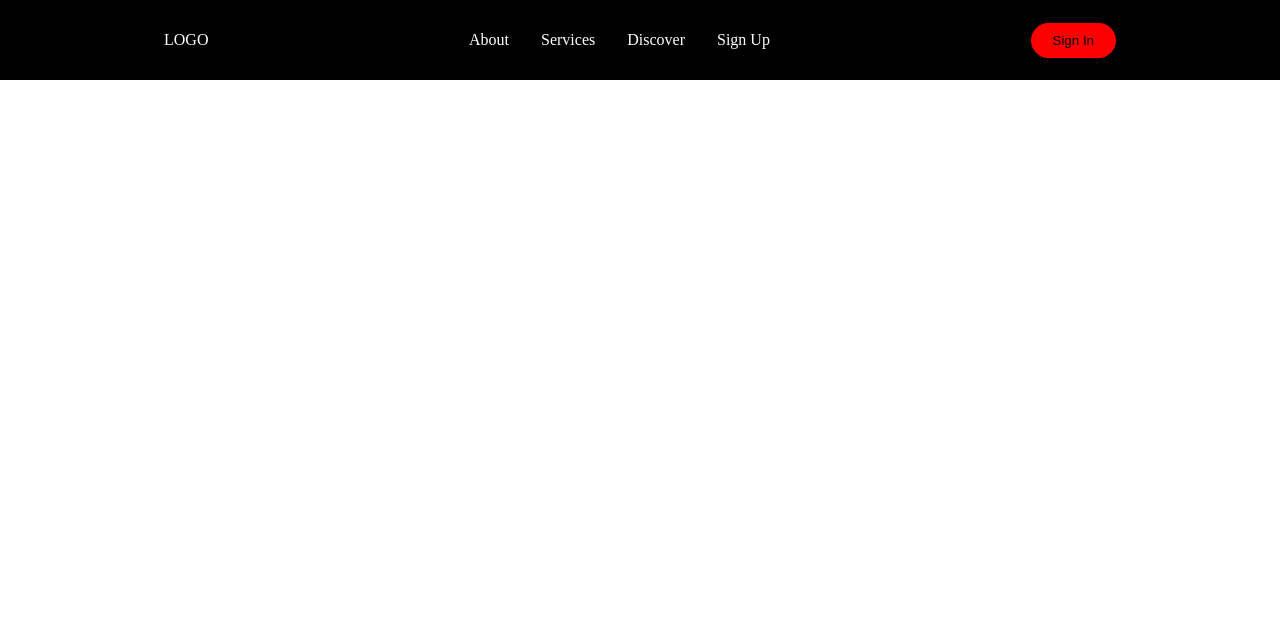
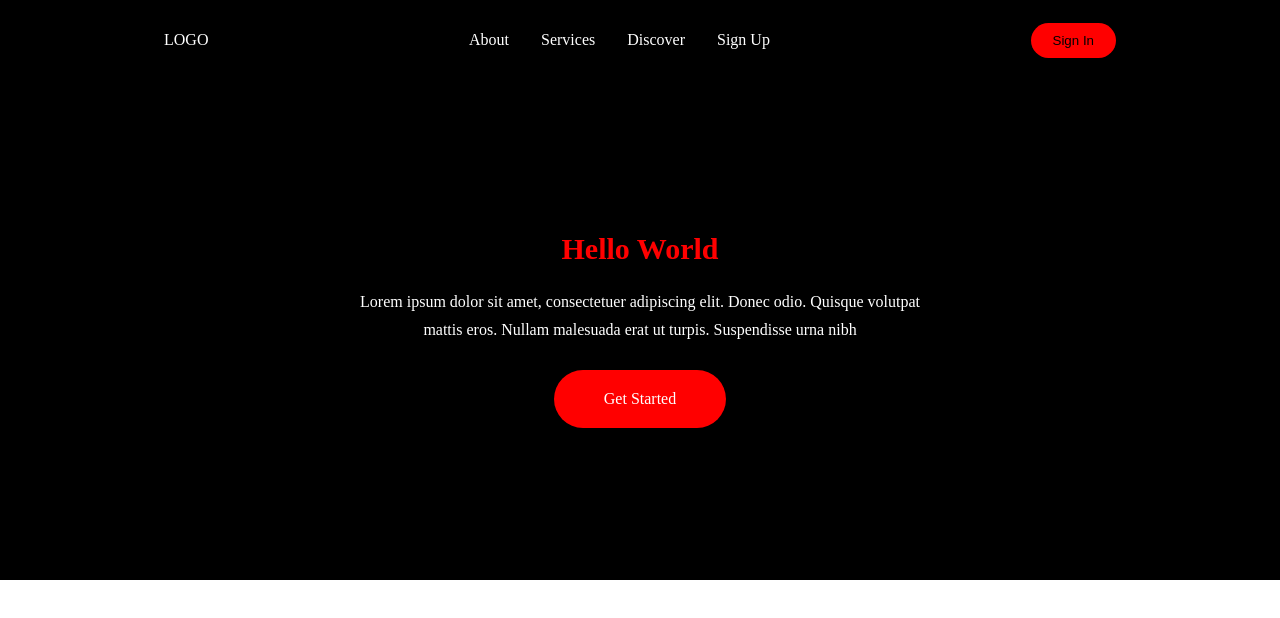
Before and after one commit to victorkirui/Frontend-Development-Scaniweb, a React (Create React App) app: page / in a window 1280 px wide. Shown: the top 618 px of the page. Built offline with nearby package versions, Linux system fonts and the light colour scheme.

Commit message:
Add hero section

```diff
--- a/src/App.js
+++ b/src/App.js
@@ -4,13 +4,6 @@ import Home from './pages/Home'
 import { BrowserRouter as Router } from 'react-router-dom';
 
 function App() {
-
-  const [isOpen,setIsOpen] = useState(false);
-
-  const toggle = () => {
-    setIsOpen(!isOpen)
-  }
-
 
   return (
     <Router>
--- /dev/null
+++ b/src/components/Button.js
@@ -0,0 +1,24 @@
+import styled from 'styled-components'
+import { Link as LinkR } from 'react-router-dom'
+
+export const BtnWrap = styled.div`
+    display:flex;
+    align-items:center;
+    justify-content:center;
+`
+export const Button = styled(LinkR)`
+    border-radius:50px;
+    padding:${({big})=> (big ? "20px 50px" : "15px 30px")};
+    background:${({primary})=>(primary ? "red" : "white")};
+    color:${({primary})=>(primary ? "#fff" : "#000")};
+    border:none;
+    outline:none;
+    text-decoration:none;
+    cursor:pointer;
+
+    &:hover{
+        background:${({primary})=>(primary ? "#fff" : "red")};
+        color:${({primary})=>(primary ? "#000" : "#fff")};
+        transition: all 0.2s ease-in;
+    }
+`
--- /dev/null
+++ b/src/components/hero/HeroElements.js
@@ -0,0 +1,35 @@
+import styled from 'styled-components'
+
+export const HeroContainer = styled.div`
+    width:100%;
+    height:500px;
+    position:relative;
+    z-index:1;
+    background:#000;
+    display:flex;
+    flex-direction:column;
+    align-items:center;
+    justify-content:center;
+`
+export const ContentWrapper = styled.div`
+    max-width:700px;
+    display:flex;
+    flex-direction:column;
+    align-items:center;
+    justify-content:center;
+    z-index:10;
+    text-align:center;
+    padding:18px 24px;
+`
+export const ContentH1 = styled.h1`
+    color:red;
+    font-size:30px;
+`
+export const ContentP = styled.p`
+    color:#fff;
+    font-size:16px;
+    margin-top:22px;
+    margin-bottom:27px;
+    line-height:1.7;
+    padding:0 30px;
+`
--- /dev/null
+++ b/src/components/hero/index.js
@@ -0,0 +1,22 @@
+import React from 'react'
+import { HeroContainer,ContentWrapper,ContentH1,ContentP } from './HeroElements'
+import { BtnWrap,Button } from '../Button'
+
+
+const Hero = () => {
+  return (
+    <>
+        <HeroContainer>
+            <ContentWrapper>
+                <ContentH1>Hello World</ContentH1>
+                <ContentP>Lorem ipsum dolor sit amet, consectetuer adipiscing elit. Donec odio. Quisque volutpat mattis eros. Nullam malesuada erat ut turpis. Suspendisse urna nibh</ContentP>
+                <BtnWrap>
+                    <Button to="signin" primary={true} big={true}>Get Started</Button>
+                </BtnWrap>
+            </ContentWrapper>
+        </HeroContainer>
+    </>
+  )
+}
+
+export default Hero
--- a/src/pages/Home.js
+++ b/src/pages/Home.js
@@ -1,4 +1,5 @@
 import React,{ useState } from 'react'
+import Hero from '../components/hero'
 import NavBar from '../components/navbar'
 import SideBar from '../components/sideBar'
 
@@ -14,6 +15,7 @@ const Home = () => {
     <>
         <NavBar toggleNav={toggleNav} />
         <SideBar isOpen={isOpen} toggleNav={toggleNav} />
+        <Hero />
     </>
   )
 }
```
Also changed, not shown: src/images/imgbg.jpg (added), 1 other file (tests, documents, lock files or other folders).
